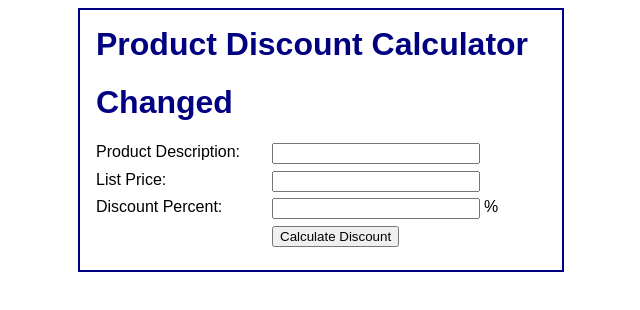
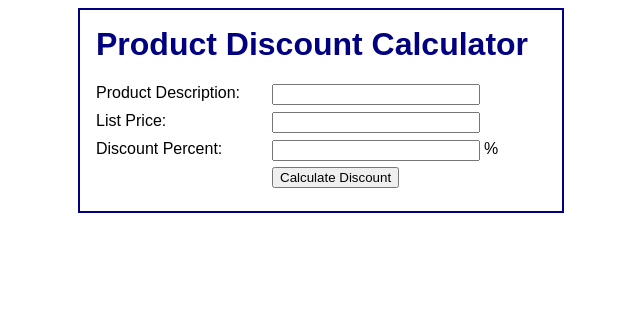
Before and after one commit to bnissen24/HelloWorld4, a plain HTML site: page index.html in a window 1280 px wide. Shown: the whole page, without its empty margins (319-959 px from the left). Drawn offline with Linux system fonts and the light colour scheme.

Commit message:
Removed Title

```diff
--- a/index.html
+++ b/index.html
@@ -9,7 +9,7 @@
     <main>
         <h1>Product Discount Calculator</h1>
         <form action="display_discount.php" method="post">
-<h1>Changed</h1>
+
             <div id="data">
                 <label>Product Description:</label>
                 <input type="text" name="product_description"><br>
```
